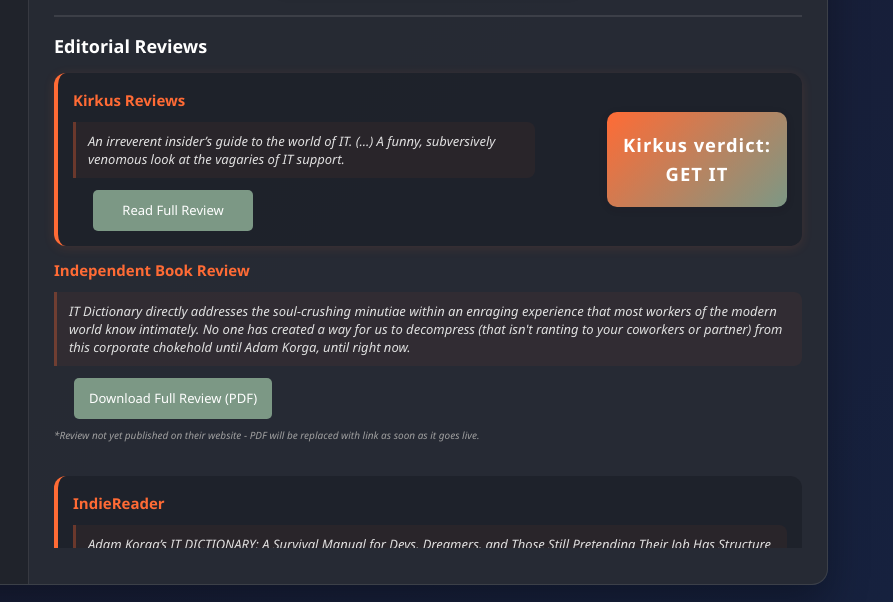
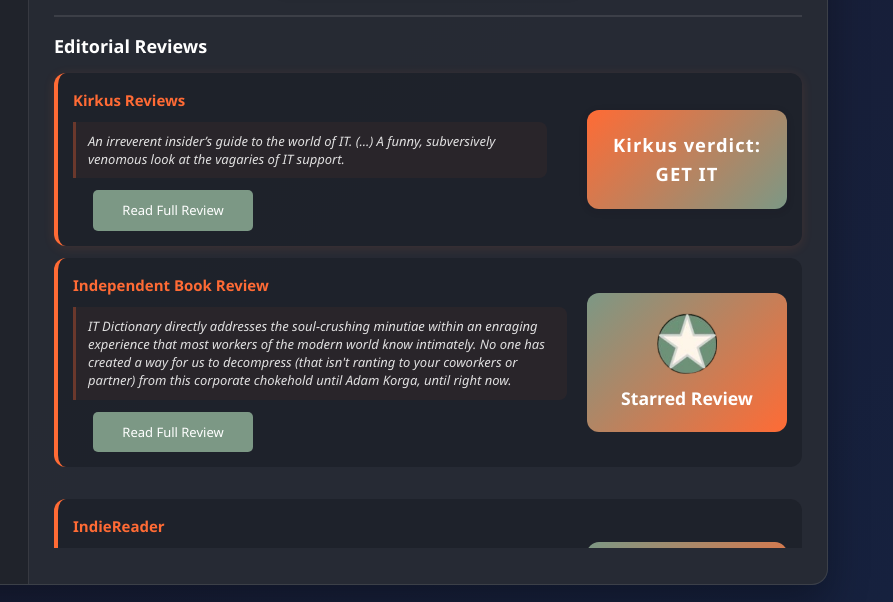
Before and after one commit to adamkorga/adamkorga.github.io, a plain HTML site: page index.html in a window 1280 px wide. Both pictures are taken after a click on the button "COVERAGE". Shown: the part 235-837 px from the top of the page, 387-1280 px from the left. Drawn offline with Linux system fonts and the light colour scheme.

Commit message:
Updated IBR review and added new podcast appearance

```diff
--- a/index.html
+++ b/index.html
@@ -247,6 +247,9 @@
                                     </div>
                                 </div>
                             </div>
+                            <div class="review-block">
+                                <div class="review-columns" style="display: flex; align-items: center; gap: 20px;">
+                                    <div class="review-left" style="flex: 2;">
                                         <div class="review-source">
                                             <h4>Independent Book Review</h4>
                                         </div>
@@ -255,22 +258,35 @@
                                                 IT Dictionary directly addresses the soul-crushing minutiae within an enraging experience that most workers of the modern world know intimately. No one has created a way for us to decompress (that isn't ranting to your coworkers or partner) from this corporate chokehold until Adam Korga, until right now.
                                             </blockquote>
                                             <div class="review-link">
-                                        <a href="downloads/IBR_Review.pdf" target="_blank" class="download-button">Download Full Review (PDF)</a>
-                                        <p class="review-note"><small>*Review not yet published on their website - PDF will be replaced with link as soon as it goes live.</small></p>
+                                                <a href="https://independentbookreview.com/2025/10/06/starred-book-review-it-dictionary/" target="_blank" class="download-button">Read Full Review</a>
+                                            </div>
+                                        </div>
+                                    </div>
+                                    <div class="review-right" style="flex: 0 0 200px; display: flex; flex-direction: column; align-items: center; justify-content: center; background: linear-gradient(135deg, #7c9885 0%, #ff6b35 100%); color: #fff; border-radius: 12px; padding: 20px; text-align: center;">
+                                        <img src="image/ibr_star.png" alt="Starred Review" style="width: 60px; margin-bottom: 10px;">
+                                        <span style="font-weight: bold; font-size: 1.1em;">Starred Review</span>
+                                    </div>
                                 </div>
                             </div>
                             </div>
                             <div class="review-block">
+                                <div class="review-columns" style="display: flex; align-items: center; gap: 20px;">
+                                    <div class="review-left" style="flex: 2;">
                                         <div class="review-source">
                                             <h4>IndieReader</h4>
                                         </div>
                                         <div class="review-content">
                                             <blockquote>
-                                        Adam Korga’s IT DICTIONARY: A Survival Manual for Devs, Dreamers, and Those Still Pretending Their Job Has Structure will raise a laugh with IT professionals who know the grind of keeping a company’s network up and running all too well.
+                                                Adam Korga's IT DICTIONARY: A Survival Manual for Devs, Dreamers, and Those Still Pretending Their Job Has Structure will raise a laugh with IT professionals who know the grind of keeping a company's network up and running all too well.
                                             </blockquote>
                                             <div class="review-link">
-                                        <span class="review-rating">Rating: 3.8/5</span>
                                                 <a href="https://indiereader.com/book_review/it-dictionary-a-survival-manual-for-devs-dreamers-and-those-still-pretending-their-job-has-structure/" target="_blank" class="download-button">Read Full Review</a>
+                                            </div>
+                                        </div>
+                                    </div>
+                                    <div class="review-right" style="flex: 0 0 200px; display: flex; flex-direction: column; align-items: center; justify-content: center; background: linear-gradient(135deg, #7c9885 0%, #ff6b35 100%); color: #fff; border-radius: 12px; padding: 20px; text-align: center;">
+                                        <span style="font-weight: bold; font-size: 1.4em; margin-bottom: 8px;">3.8/5</span>
+                                        <span style="font-size: 0.9em;">Rating</span>
                                     </div>
                                 </div>
                             </div>
@@ -278,6 +294,15 @@
                         <div class="podcast-visits">
                             <h3>Podcast Visits</h3>
                             <div class="podcast-list">
+                                <div class="podcast-item full-width">
+                                    <div class="podcast-video">
+                                        <iframe width="320" height="180" src="https://www.youtube.com/embed/u5nNwAPDOpc" title="Adventures in DevOps" frameborder="0" allowfullscreen></iframe>
+                                    </div>
+                                    <div class="podcast-info">
+                                        <h4>Adventures in DevOps <span class="podcast-date">Oct 2, 2025</span></h4>
+                                        <div class="podcast-desc">Guesting with Warren on Adventures in DevOps, we started with the book… then drifted into GitLab disasters, Toy Story 2's accidental deletion, postmortems done wrong, and why DevOps lessons keep looping like bad regex — equal parts chaos, cynicism, and hard-earned wisdom.</div>
+                                    </div>
+                                </div>
                                 <div class="podcast-item full-width">
                                     <div class="podcast-video">
                                         <iframe width="320" height="180" src="https://www.youtube.com/embed/DAPzvYNbr3s" title="The Dork Forest" frameborder="0" allowfullscreen></iframe>
--- a/style.css
+++ b/style.css
@@ -43,23 +43,21 @@
 }
 /* Kirkus verdict square block */
 .kirkus-verdict-square {
-    min-width: 140px;
-    max-width: 180px;
-    min-height: 90px;
+    flex: 0 0 200px;
     background: linear-gradient(135deg, #ff6b35 0%, #7c9885 100%);
     color: #fff;
     font-size: 1.15em;
     font-weight: bold;
-    border-radius: 10px;
+    border-radius: 12px;
     text-align: center;
     letter-spacing: 1px;
     box-shadow: 0 2px 8px rgba(20,24,32,0.10);
     display: flex;
     align-items: center;
     justify-content: center;
-    margin-left: 32px;
+    margin-left: 0;
     margin-top: 0;
-    padding: 18px 12px;
+    padding: 20px;
 }
 .podcast-date {
     color: #b0b0b0;
```
Also changed, not shown: image/ibr_star.png (added). Lines whose indentation alone changed are shown as unchanged.
